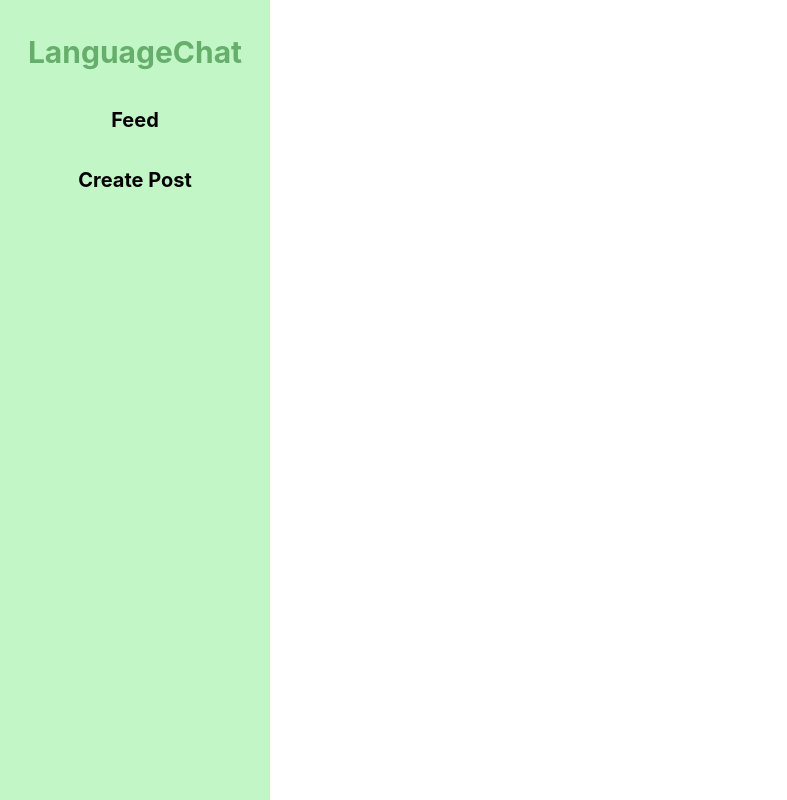
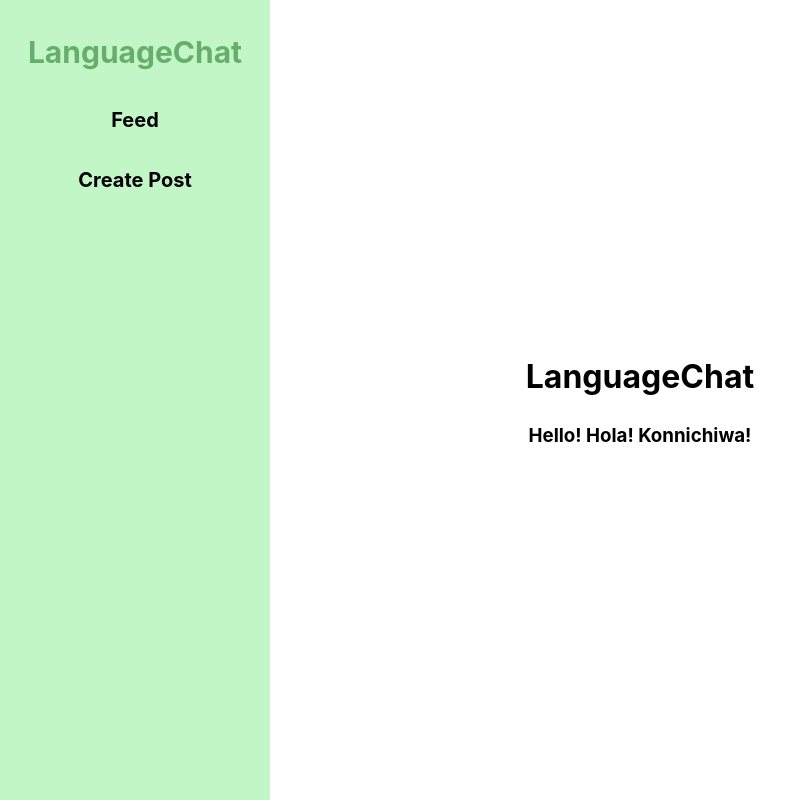
Before and after one commit to St3phy831/LanguageChat, a React (Vite) app: page / in a window 1280 px wide. Shown: the whole page, without its empty margins (0-787 px from the left). Built offline with nearby package versions, Linux system fonts and the light colour scheme.

Commit message:
Created home page

```diff
--- a/src/App.jsx
+++ b/src/App.jsx
@@ -1,6 +1,7 @@
 import { useState } from "react";
 import { Routes, Route } from "react-router-dom";
 import SideBar from "./components/SideBar";
+import Home from "./pages/Home";
 import "./App.css";
 
 function App() {
@@ -9,7 +10,9 @@ function App() {
   return (
     <div className="App">
       <Routes>
-        <Route path="/" element={<SideBar />}></Route>
+        <Route path="/" element={<SideBar />}>
+          <Route index element={<Home />} />
+        </Route>
       </Routes>
     </div>
   );
--- /dev/null
+++ b/src/pages/Home.jsx
@@ -0,0 +1,10 @@
+const Home = () => {
+  return (
+    <div className="Home">
+      <h1>LanguageChat</h1>
+      <h3>Hello! Hola! Konnichiwa!</h3>
+    </div>
+  );
+};
+
+export default Home;
```
